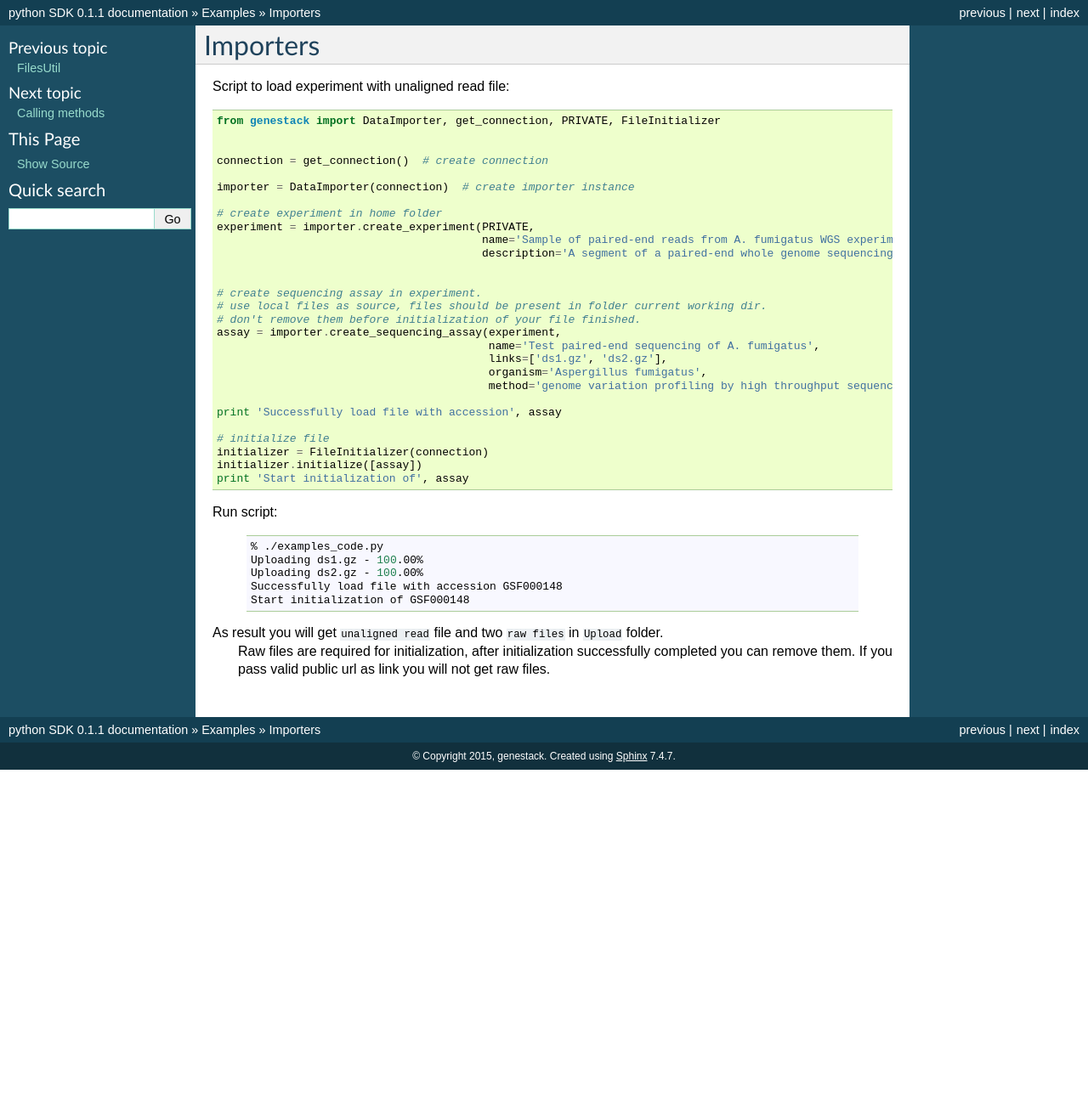
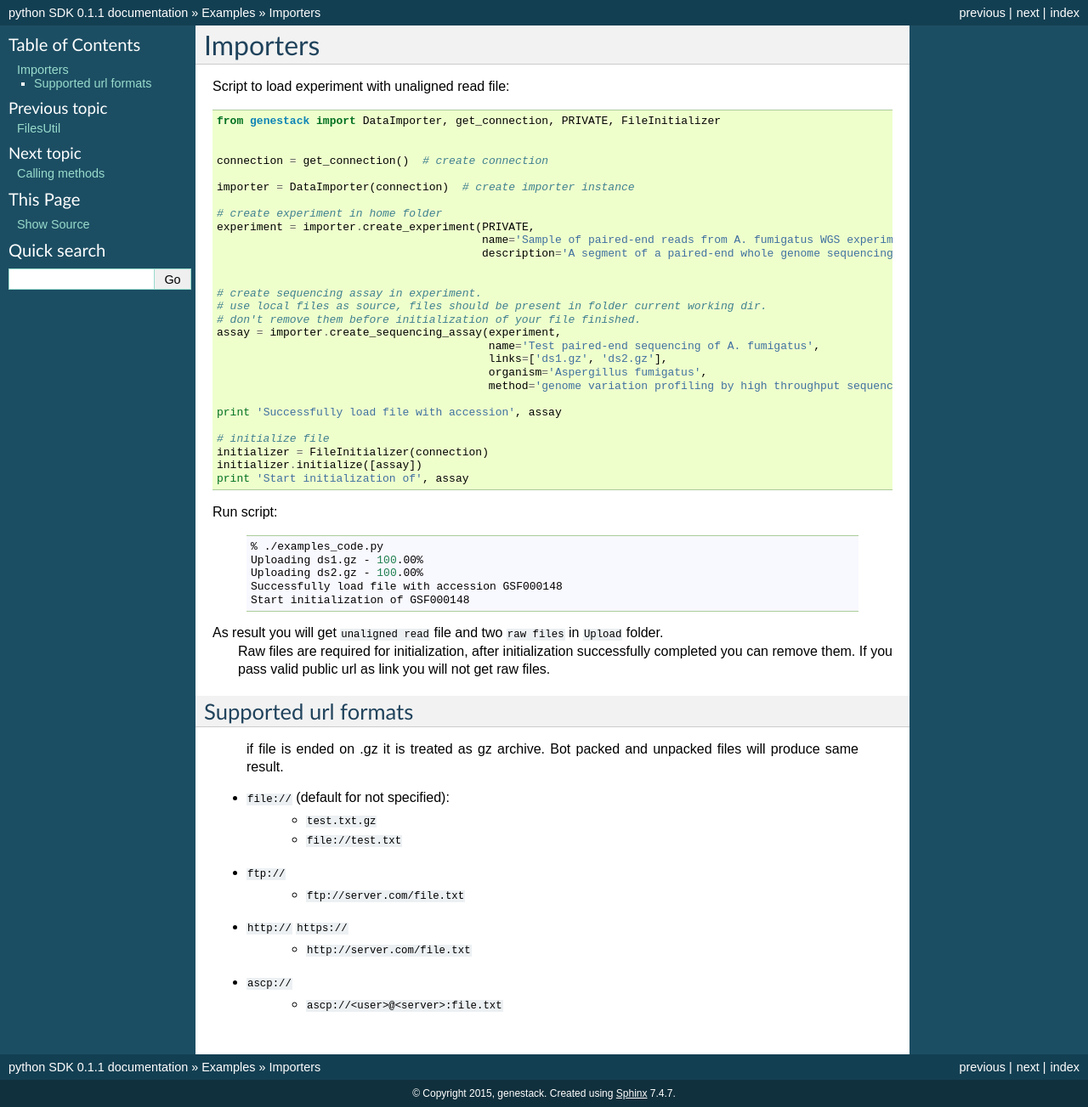
Before and after one commit to genestack/sdk, a Sphinx documentation site: the page built from docs/source/examples/DataImporter.rst, in a window 1280 px wide. Shown: the whole page at 85% size. Built offline with Sphinx 7.4.7, drawn with Linux system fonts in a browser that asks for light colours; the version number is read from the project's files by our own code; before the commit the page ends 906 px from its top, so only the background shows below that.

Commit message:
Add supportedet url formats.

```diff
--- a/docs/source/examples/DataImporter.rst
+++ b/docs/source/examples/DataImporter.rst
@@ -45,3 +45,21 @@ Run script:
 As result you will get ``unaligned read`` file and two ``raw files`` in ``Upload`` folder.
   Raw files are required for initialization, after initialization successfully completed you can remove them.
   If you pass valid public url as link you will not get raw files.
+
+
+Supported url formats
+=====================
+   if file is ended on .gz it is treated as gz archive. Bot packed and unpacked files will produce same result.
+
+* ``file://`` (default for not specified):
+    - ``test.txt.gz``
+    - ``file://test.txt``
+
+* ``ftp://``
+    - ``ftp://server.com/file.txt``
+
+* ``http://`` ``https://``
+    - ``http://server.com/file.txt``
+
+* ``ascp://``
+    - ``ascp://<user>@<server>:file.txt``
```
